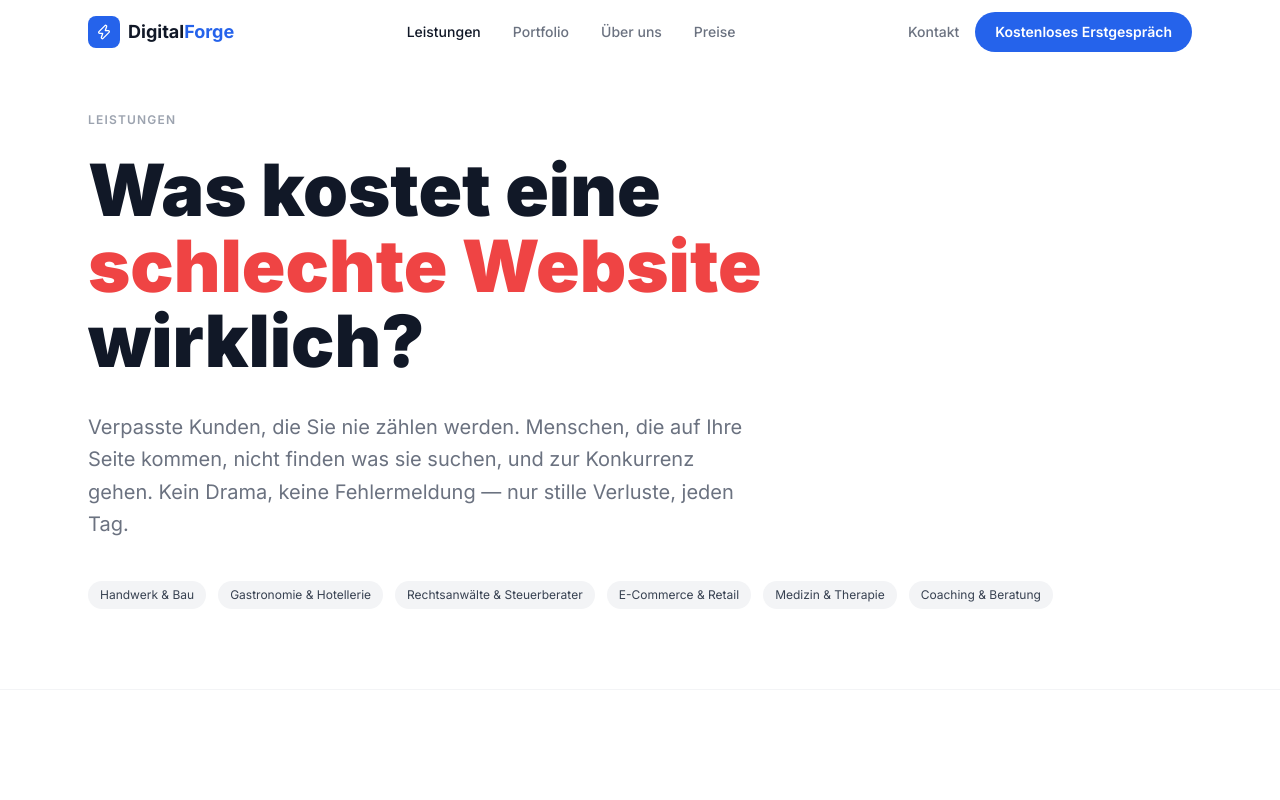
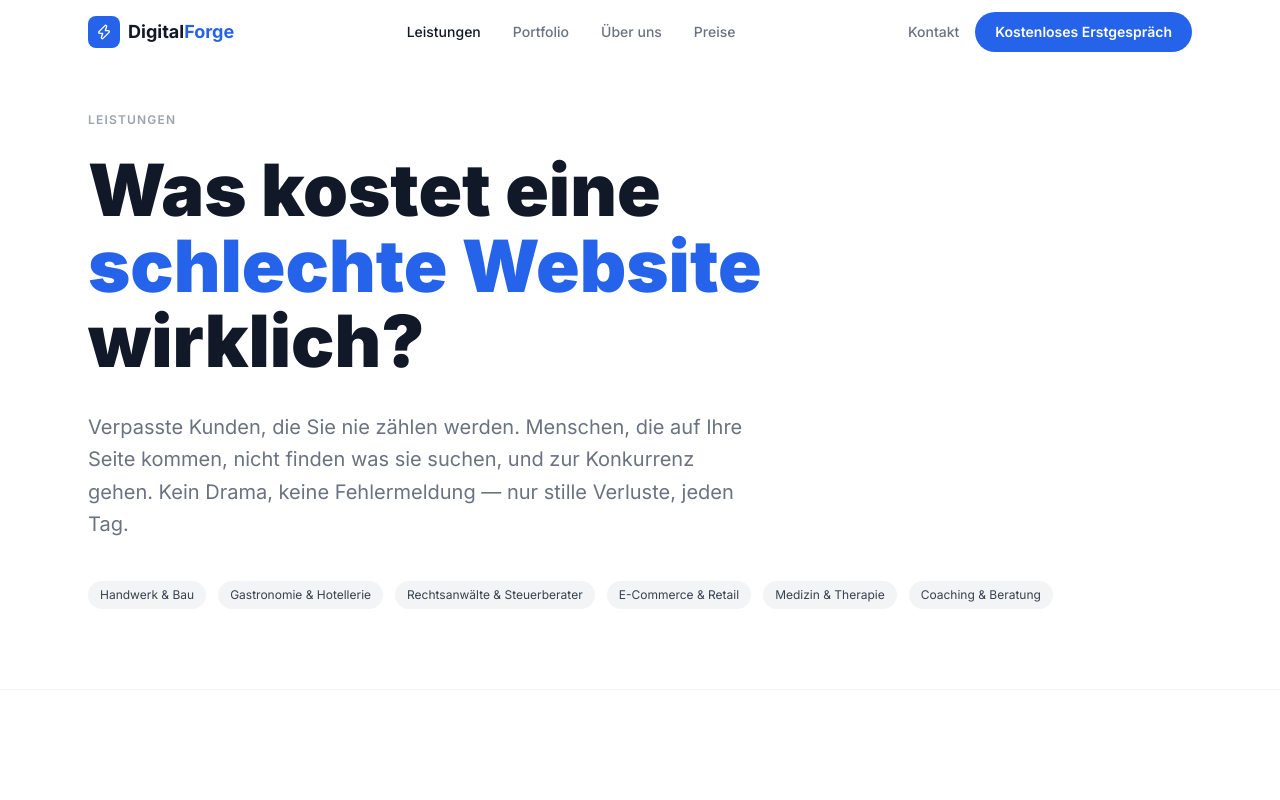
Before and after one commit to chjungdus/Neue-Website, a Next.js app: page /leistungen in a window 1280 px wide. Shown: the top 800 px of the page. Built offline with nearby package versions, Linux system fonts and the light colour scheme.

Commit message:
fix: change red headline color to blue (#2563eb) on Leistungen page

```diff
--- a/src/app/leistungen/page.tsx
+++ b/src/app/leistungen/page.tsx
@@ -141,7 +141,7 @@ export default function LeistungenPage() {
             <h1 className="text-5xl md:text-7xl font-black text-[#111827] leading-[1.05] mb-8 max-w-3xl">
               Was kostet eine
               <br />
-              <span className="text-[#ef4444]">schlechte Website</span>
+              <span className="text-[#2563eb]">schlechte Website</span>
               <br />
               wirklich?
             </h1>
@@ -304,7 +304,7 @@ export default function LeistungenPage() {
                   <br />
                   Wir überarbeiten kostenlos.
                 </h2>
-                <p className="text-[#6b7280] leading-relaxed text-base max-w-xl">
+                <p className="text-[#6b7280] text-base leading-relaxed max-w-xl">
                   Nach dem ersten Design-Entwurf haben Sie das Recht auf beliebig viele
                   Überarbeitungen — ohne Diskussion, ohne Aufpreis — bis das Design dem entspricht,
                   was im Briefing vereinbart war. Das steht so im Vertrag.
```
